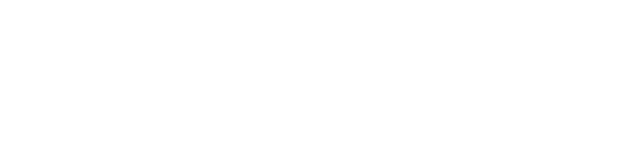
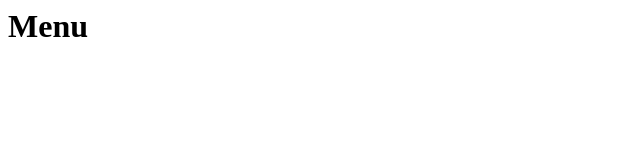
Before and after one commit to subhash008/parul, a plain HTML site: page index.html in a window 1280 px wide. Shown: the whole page, without its empty margins (0-640 px from the left). Drawn offline with Linux system fonts and the light colour scheme.

Commit message:
menu added

```diff
--- a/index.html
+++ b/index.html
@@ -1 +1,5 @@
-<html></html>
+<html>
+  <body>
+    <h1>Menu</h1>
+  </body>
+</html>
```
